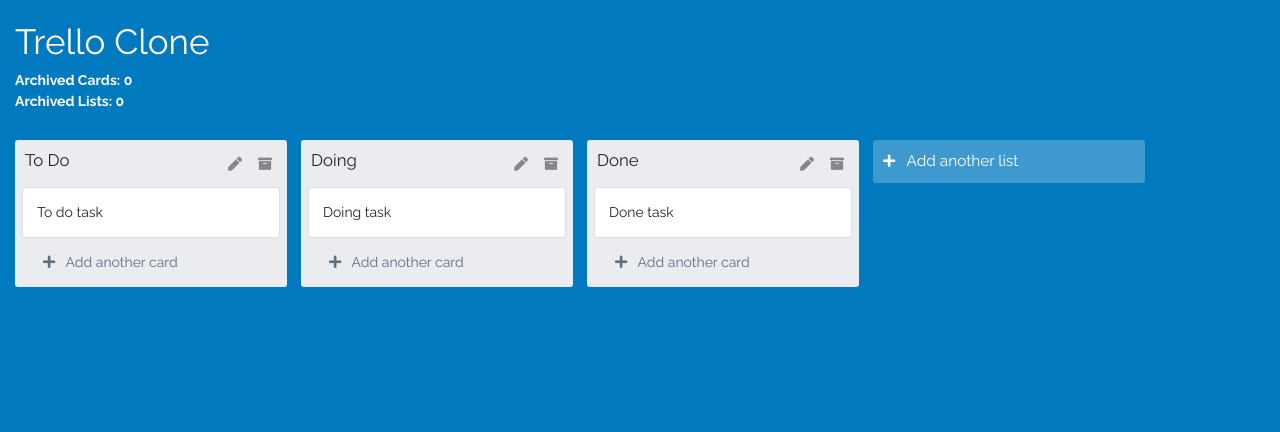
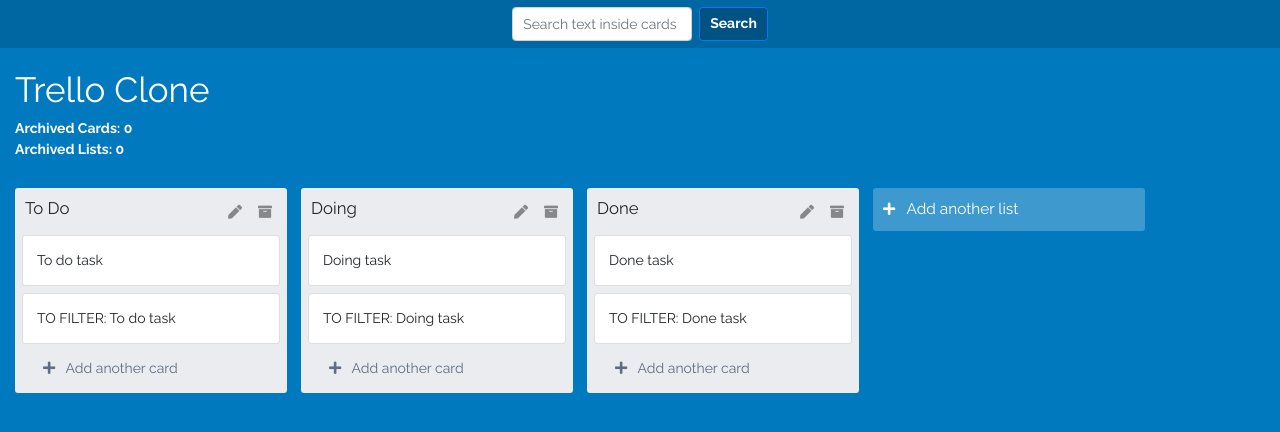
Before and after one commit to gaabmarquez/trello-clone, a React (Create React App) app: page / in a window 1280 px wide. Shown: the top 432 px of the page. Built offline with nearby package versions, Linux system fonts and the light colour scheme.

Commit message:
Implemented search functionality for cards in a board

```diff
--- a/src/components/App.js
+++ b/src/components/App.js
@@ -1,12 +1,63 @@
-import React from 'react';
+import React, { useState } from 'react';
 import './App.scss';
 import Board from './Board';
 import { useSelector } from 'react-redux';
+import Navbar from 'react-bootstrap/Navbar';
+import Nav from 'react-bootstrap/Nav';
+import Form from 'react-bootstrap/Form';
+import FormControl from 'react-bootstrap/FormControl';
+import Button from 'react-bootstrap/Button';
+import styled from 'styled-components';
+import { useDispatch } from 'react-redux';
+import { filterCards } from '../redux/actions/searchActions';
 
+const style = {
+  navContainer: {
+    display: 'grid',
+    justifyContent: 'space-around',
+    background: 'rgba(0,0,0,.15)'
+  }
+};
+
+const SearchButton = styled(Button)`
+  // color: red;
+  font-weight: bold;
+  background: rgba(0, 0, 0, 0.2);
+`;
 function App() {
   const archived = useSelector(state => state.archived);
+  const [searchText, setSearchText] = useState('');
+  const dispatch = useDispatch();
 
+  const handleKeyDown = ev => {
+    if (ev.keyCode === 13) {
+      search();
+    }
+  };
+  const handleInputChange = ev => {
+    setSearchText(ev.target.value);
+  };
+  const search = ev => {
+    dispatch(filterCards(searchText));
+    // console.log('DISPATCHED,', ev.target.value)
+  };
   return (
+    <>
+      <Navbar variant='dark' style={style.navContainer}>
+        <Nav className='mr-auto'>
+          {/* <Form inline> */}
+          <FormControl
+            type='text'
+            value={searchText}
+            onKeyDown={handleKeyDown}
+            onChange={handleInputChange}
+            placeholder='Search text inside cards'
+            className='mr-sm-2'
+          />
+          <SearchButton onClick={search}> Search</SearchButton>
+          {/* </Form> */}
+        </Nav>
+      </Navbar>
       <div className='container-fluid mt-4'>
         <h1 style={{ color: 'white' }}>Trello Clone </h1>
         <p style={{ color: 'white', fontWeight: 'bold' }}>
@@ -17,6 +68,7 @@
 
         <Board />
       </div>
+    </>
   );
 }
 
--- a/src/components/Card.js
+++ b/src/components/Card.js
@@ -1,5 +1,5 @@
 import React, { useState } from 'react';
-import { useDispatch } from 'react-redux';
+import { useDispatch, useSelector } from 'react-redux';
 import { Draggable } from 'react-beautiful-dnd';
 import styled from 'styled-components';
 import CardForm from './CardForm';
@@ -50,6 +50,7 @@
   const [isEditing, setIsEditing] = useState(false);
   const [cardText, setText] = useState(text);
   const dispatch = useDispatch();
+  const search = useSelector(state => state.search);
 
   const saveCard = e => {
     e.preventDefault();
@@ -72,7 +73,8 @@
   };
 
   const renderCard = () => {
-    return (
+    // console.log(text, search, text.includes(search));
+    return !search || text.toUpperCase().includes(search.toUpperCase()) ? (
       <Draggable draggableId={String(id)} index={index}>
         {provided => (
           <CardContainer
@@ -111,6 +113,8 @@
           </CardContainer>
         )}
       </Draggable>
+    ) : (
+      <> </>
     );
   };
   const renderEditForm = () => {
--- a/src/components/List.js
+++ b/src/components/List.js
@@ -51,6 +51,7 @@
 const List = ({ id, title, cards = [], index }) => {
   const [isEditing, setIsEditing] = useState(false);
   const [listTitle, setTitle] = useState(title);
+
   const dispatch = useDispatch();
 
   const saveChanges = e => {
--- a/src/redux/actions/index.js
+++ b/src/redux/actions/index.js
@@ -8,5 +8,6 @@
   ADD_LIST: 'ADD_LIST',
   EDIT_LIST: 'EDIT_LIST',
   ARCHIVE_LIST: 'ARCHIVE_LIST',
-  DRAGGED: 'DRAGGED'
+  DRAGGED: 'DRAGGED',
+  FILTER_CARDS: 'FILTER_CARDS'
 };
--- /dev/null
+++ b/src/redux/actions/searchActions.js
@@ -0,0 +1,8 @@
+import { CONSTANTS } from '.';
+
+export const filterCards = text => {
+  return {
+    type: CONSTANTS.FILTER_CARDS,
+    payload: { text }
+  };
+};
--- a/src/redux/reducers/cardReducer.js
+++ b/src/redux/reducers/cardReducer.js
@@ -14,6 +14,21 @@
   'card-2': {
     text: 'Done task',
     id: `card-2`,
+    list: 'list-2'
+  },
+  'card-3': {
+    text: 'TO FILTER: To do task',
+    id: `card-3`,
+    list: 'list-0'
+  },
+  'card-4': {
+    text: 'TO FILTER: Doing task',
+    id: `card-4`,
+    list: 'list-1'
+  },
+  'card-5': {
+    text: 'TO FILTER: Done task',
+    id: `card-5`,
     list: 'list-2'
   }
 };
--- a/src/redux/reducers/index.js
+++ b/src/redux/reducers/index.js
@@ -2,11 +2,13 @@
 import listReducer from './listReducer';
 import cardReducer from './cardReducer';
 import archiveReducer from './archiveReducer';
+import searchReducer from './searchReducer';
 
 const rootReducer = combineReducers({
   lists: listReducer,
   cards: cardReducer,
-  archived: archiveReducer
+  archived: archiveReducer,
+  search: searchReducer
 });
 
 export default rootReducer;
--- a/src/redux/reducers/listReducer.js
+++ b/src/redux/reducers/listReducer.js
@@ -1,9 +1,9 @@
 import { CONSTANTS } from '../actions';
 
 const initialState = [
-  { id: 'list-0', cards: ['card-0'], title: 'To Do' },
-  { id: 'list-1', cards: ['card-1'], title: 'Doing' },
-  { id: 'list-2', cards: ['card-2'], title: 'Done' }
+  { id: 'list-0', cards: ['card-0','card-3'], title: 'To Do' },
+  { id: 'list-1', cards: ['card-1','card-4'], title: 'Doing' },
+  { id: 'list-2', cards: ['card-2','card-5'], title: 'Done' }
 ];
 
 const listReducer = (state = initialState, action) => {
--- /dev/null
+++ b/src/redux/reducers/searchReducer.js
@@ -0,0 +1,20 @@
+import { CONSTANTS } from '../actions';
+
+const initialState = '';
+
+const searchReducer = (state = initialState, action) => {
+  switch (action.type) {
+    case CONSTANTS.FILTER_CARDS: {
+      const { text } = action.payload;
+
+      const newState = text;
+
+      return newState;
+    }
+
+    default:
+      return state;
+  }
+};
+
+export default searchReducer;
```
Lines whose indentation alone changed are shown as unchanged.
